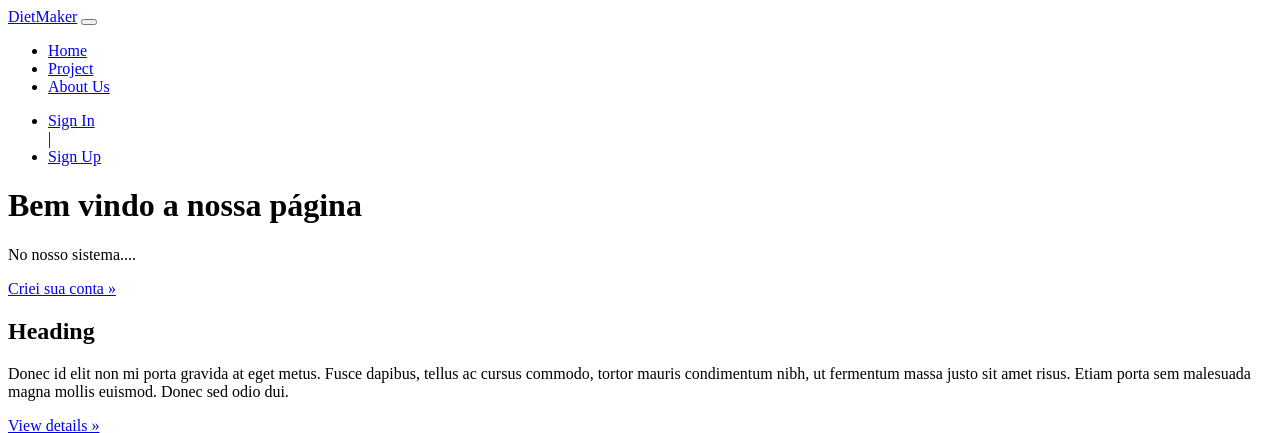
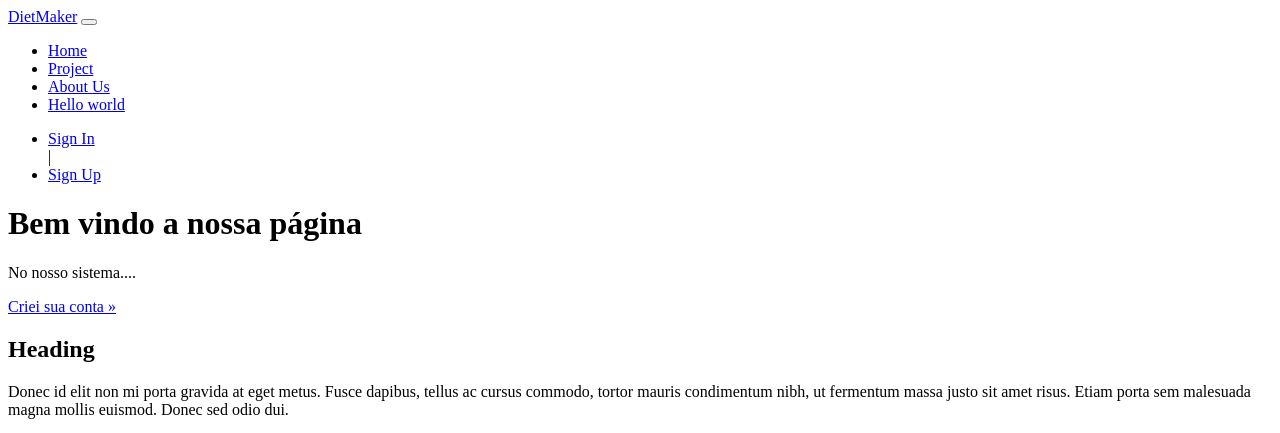
Before and after one commit to guilhermer1307/dietmaker, a Django app: page / in a window 1280 px wide. Shown: the top 433 px of the page. Run offline with Django 3.2, Linux system fonts and the light colour scheme.

Commit message:
botão hello

```diff
--- a/dietmaker/dietmaker/core/templates/home.html
+++ b/dietmaker/dietmaker/core/templates/home.html
@@ -1,6 +1,7 @@
 {% extends "base.html" %}
 
 {% block content %}
+
 <body>
     <!-- Menu -->
     <header>
@@ -19,6 +20,9 @@
                     </li>
                     <li class="nav-item">
                         <a class="nav-link" href="{% url 'aboutus' %}">About Us</a>
+                    </li>
+                    <li class="nav-item">
+                        <a class="nav-link" href="{% url 'main' %}">Hello world</a>
                     </li>
                 </ul>
                 <ul class="navbar-nav ml-auto">
```
Lines whose indentation alone changed are shown as unchanged.
